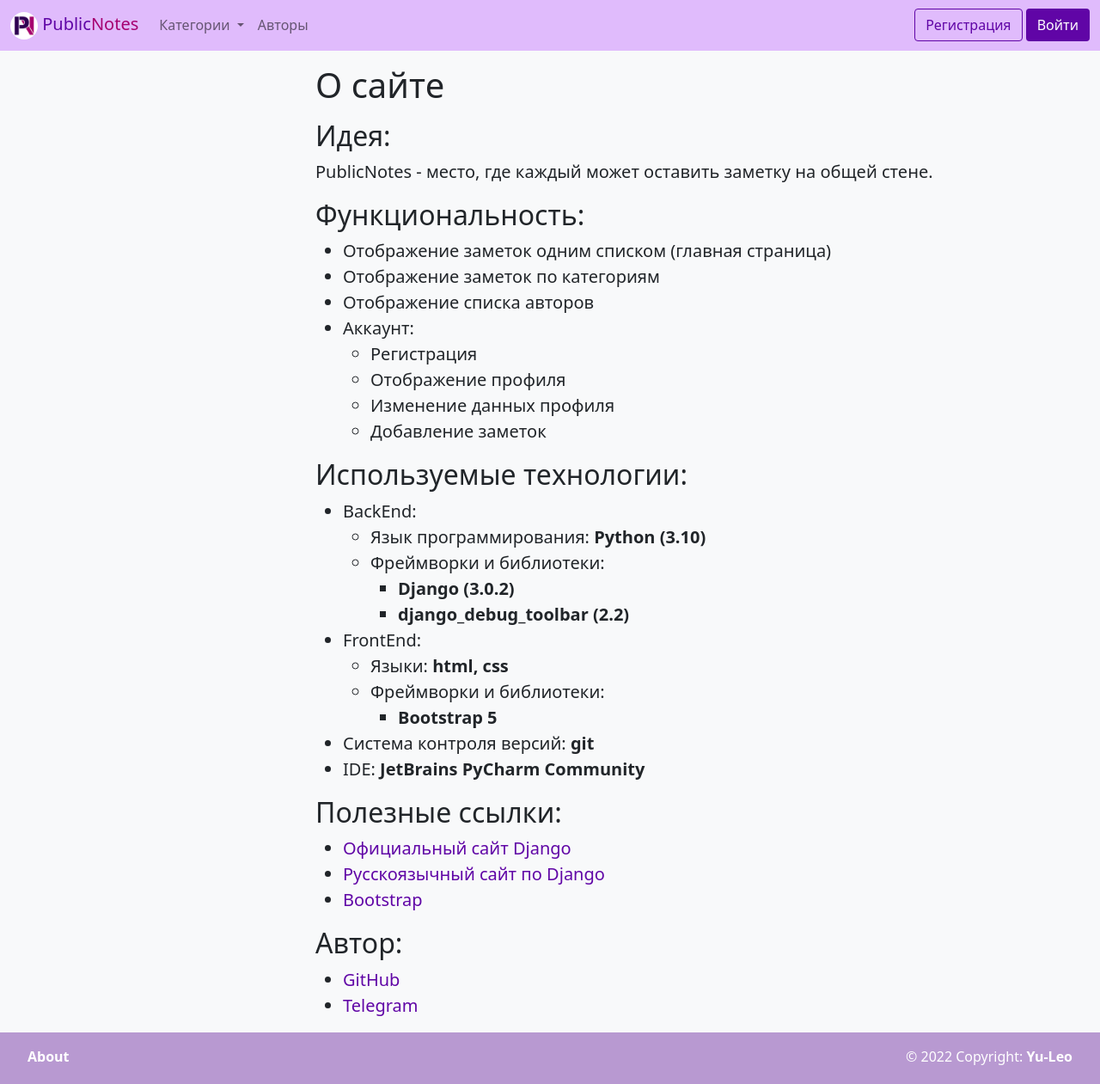
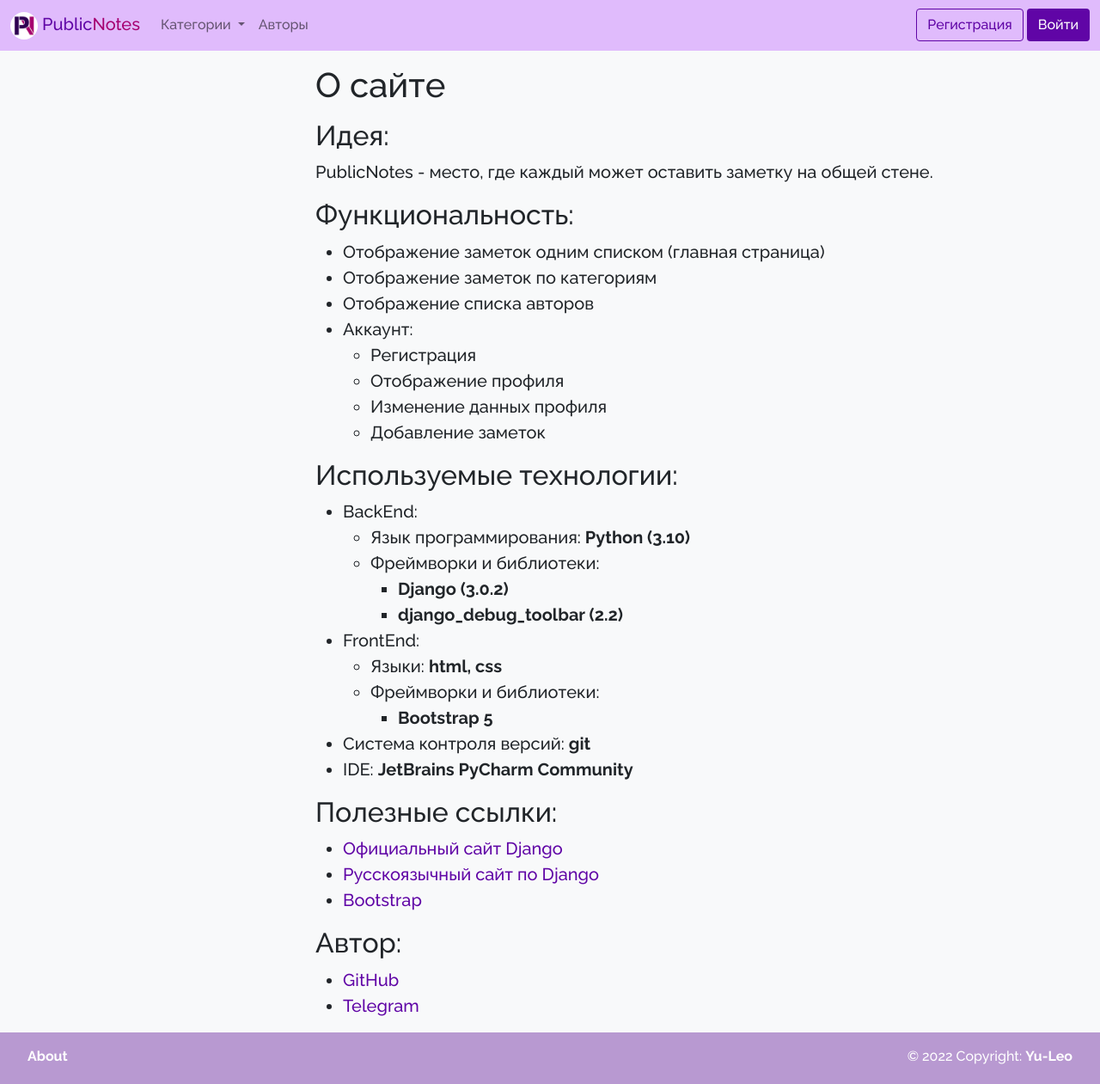
Before and after one commit to Yu-Leo/public-notes, a Django app: page /about in a window 1280 px wide. Shown: the whole page at 86% size. Run offline with Django 3.2, Linux system fonts and the light colour scheme; data comes from the database, SQL or seed files in the repository; both versions use the stored data as it was after the commit; data that the repository does not hold is empty; some libraries are stand-ins or nearby versions.

Commit message:
Change font

```diff
--- a/publicnotes/wall/static/wall/css/style.css
+++ b/publicnotes/wall/static/wall/css/style.css
@@ -1,3 +1,5 @@
+@import url('https://fonts.googleapis.com/css2?family=Raleway:ital,wght@0,300;0,500;0,700;1,500;1,700&display=swap');
+
 :root {
     --purple: #6005A6;
     --dark-purple: #3E026C;
@@ -12,6 +14,7 @@ html {
 
 body {
     margin-bottom: 60px;
+    font-family: 'Raleway', sans-serif;
 }
 
 footer {
```
Also changed, not shown: publicnotes/db.sqlite3.
